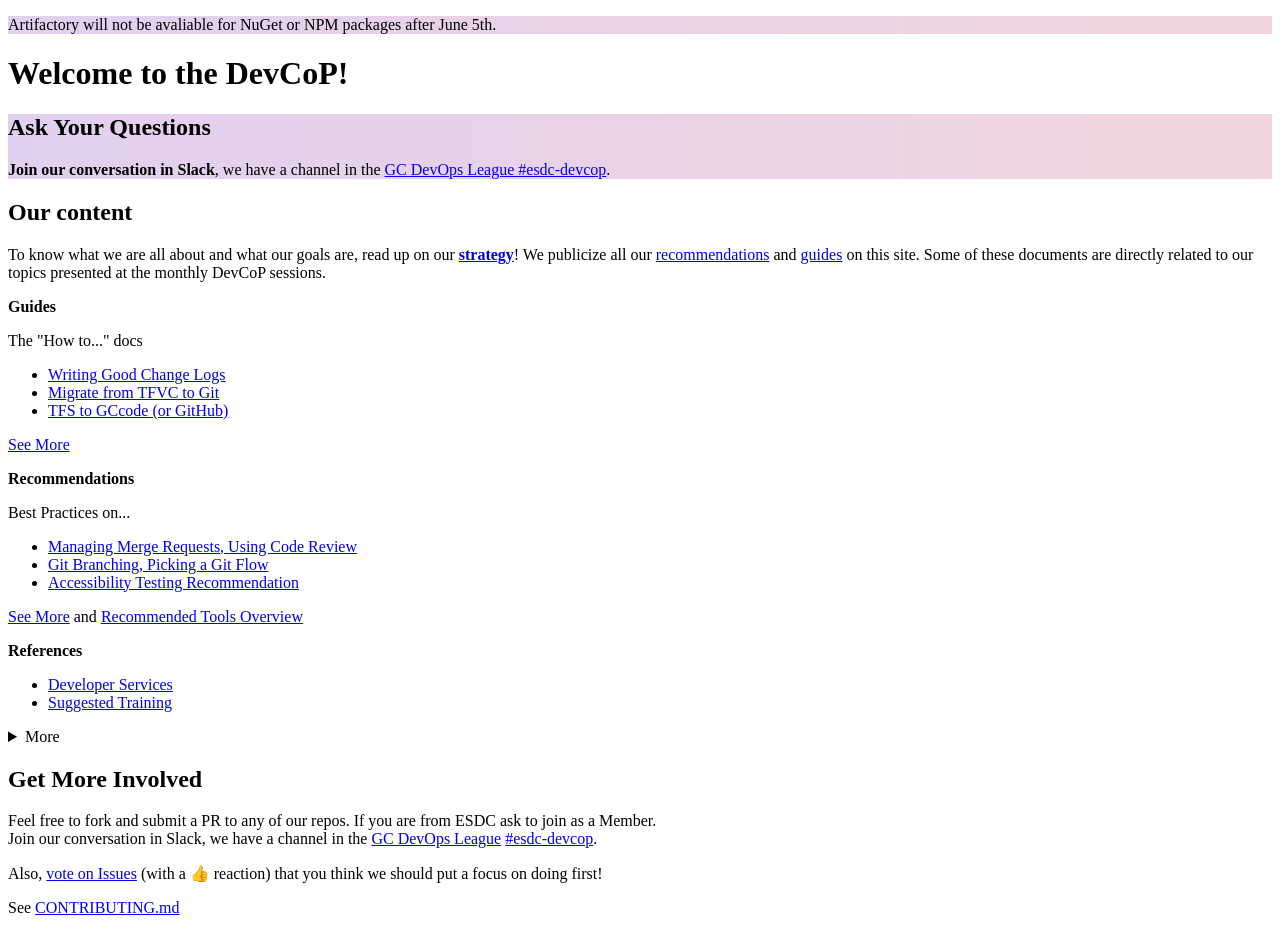
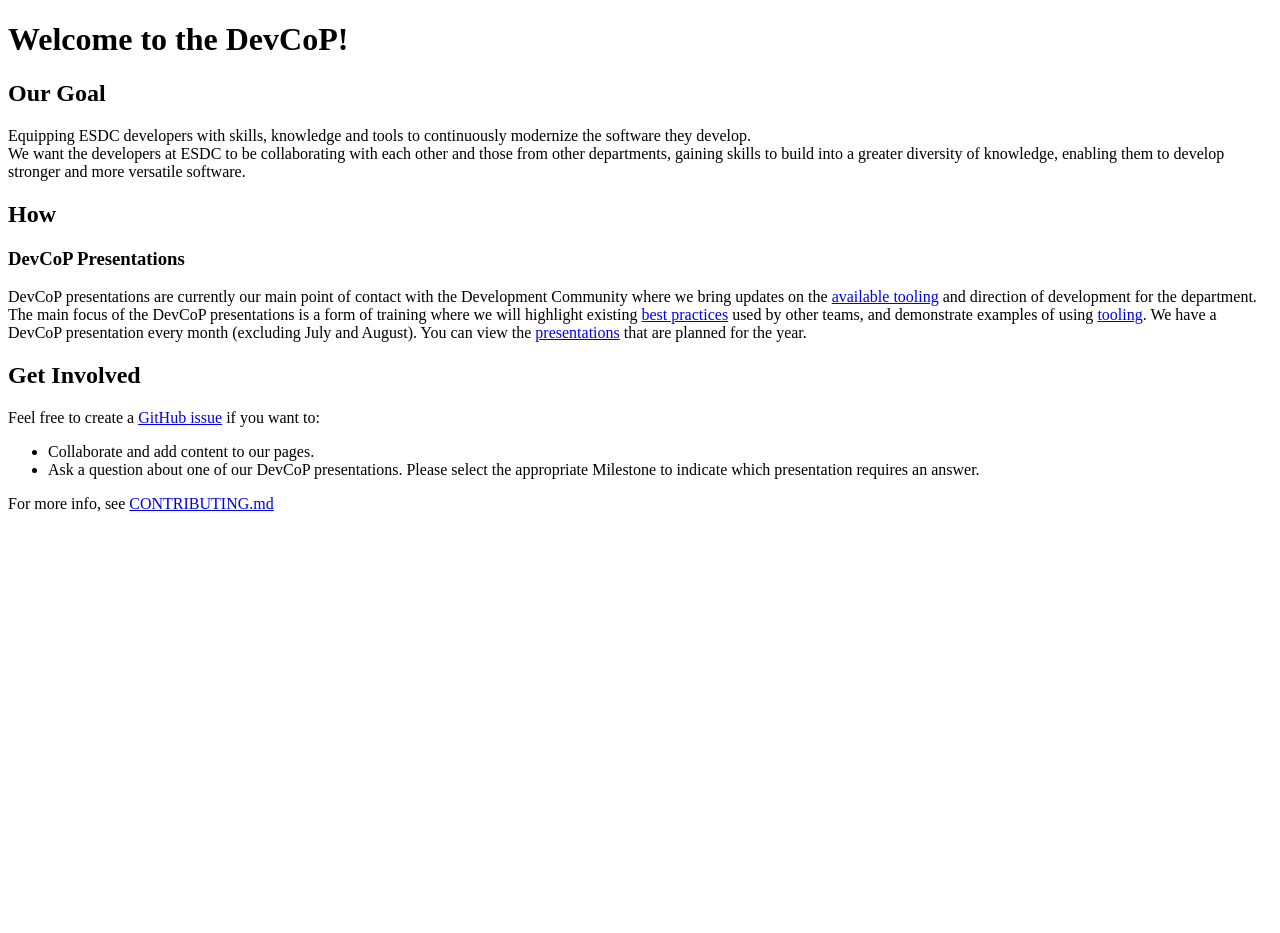
Before and after one commit to esdc-devcop/esdc-devcop.github.io, a Jekyll site: the page built from index.md, in a window 1280 px wide. Built offline with Jekyll 4.4.1, drawn with Linux system fonts in a browser that asks for light colours; emoji names are drawn with the system emoji font; comment, search, counter and statistics services are not loaded; after the commit the page ends 900 px from its top, so only the background shows below that.

Commit message:
update home page

```diff
--- a/Gemfile
+++ b/Gemfile
@@ -1 +1,2 @@
-gem `jemoji`
+source 'https://rubygems.org'
+gem 'github-pages', group: :jekyll_plugins
--- a/_data/alert.yml
+++ b/_data/alert.yml
@@ -1,3 +1,3 @@
-current: Artifactory will not be avaliable for NuGet or NPM packages after June 5th.
+current:
 past:
-  - DevCoP sessions have been postponed until further notice.
+  - Artifactory will not be avaliable for NuGet or NPM packages after June 5th.
--- a/index.md
+++ b/index.md
@@ -3,81 +3,23 @@
 title: Welcome to the DevCoP!
 ---
 
-<div class="well">
-<h2 id="ask-your-questions">Ask Your Questions</h2>
-<p class="lead"><strong>Join our conversation in Slack</strong>, we have a channel in the <a target="_blank" href="https://gcdevopsleague.slack.com/messages/CKS45C1ST/">GC DevOps League #esdc-devcop</a>.</p>
-</div>
+## Our Goal
 
-## Our content
+Equipping ESDC developers with skills, knowledge and tools to continuously modernize the software they develop.
+We want the developers at ESDC to be collaborating with each other and those from other departments, gaining skills to build into a greater diversity of knowledge, enabling them to develop stronger and more versatile software.
 
-To know what we are all about and what our goals are, read up on our **[strategy](strategy/)**!
-We publicize all our [recommendations]({{ '/' | absolute_url }}recommendations/) and [guides]({{ '/' | absolute_url }}guides/) on this site. Some of these documents are directly related to our topics presented at the monthly DevCoP sessions.
+## How
 
-<section>
-    <div class="row wb-eqht">
-        <div class="col-md-6">
-            <section class="panel panel-default hght-inhrt">
-                <div class="panel-heading">
-                    <h3 class="panel-title" id="guides">Guides</h3>
-                </div>
-                <div class="panel-body">
-                    <p class="lead">The "How to..." docs</p>
-                    <ul>
-                    {% assign sorted-guides = (site.guides | sort: 'date') | reverse %}
-                    {% for guide in sorted-guides limit:3 %}
-                        <li><a href="{{ guide.url | relative_url }}">{{ guide.title }}</a></li>
-                    {% endfor %}
-                    </ul>
-                    <p><a href="guides/">See More</a></p>
-                </div>
-            </section>
-        </div>
-        <div class="col-md-6">
-            <section class="panel panel-default hght-inhrt">
-                <div class="panel-heading">
-                    <h3 class="panel-title" id="recommendations">Recommendations</h3>
-                </div>
-                <div class="panel-body">
-                    <p class="lead">Best Practices on...</p>
-                    <ul>
-                    {% assign sorted-recommendations = (site.recommendations | sort: 'date') | reverse %}
-                    {% for recommendation in sorted-recommendations limit:3 %}
-                        <li><a href="{{ recommendation.url | relative_url }}">{{ recommendation.title }}</a></li>
-                    {% endfor %}
-                    </ul>
-                    <p><a href="recommendations/">See More</a> and <a href="tools.html">Recommended Tools Overview</a></p>
-                </div>
-            </section>
-        </div>
-    </div>
-</section>
-<section class="panel panel-default">
-    <div class="panel-heading">
-        <h3 class="panel-title" id="references">References</h3>
-    </div>
-    <div class="panel-body">
-        <ul class="colcount-md-3">
-            {% for reference in site.references %}
-            <li><a href="{{ reference.url | relative_url }}">{{ reference.title }}</a></li>
-            {% endfor %}
-        </ul>
-        <details>
-            <summary>More</summary>
-            <ul class="colcount-md-2">
-                {% for link in site.data.referenceLinks.links %}
-                <li><a href="{{ link.url | relative_url }}">{{ link.name }}</a></li>
-                {% endfor %}
-            </ul>
-        </details>
-    </div>
-</section>
+### DevCoP Presentations
 
-## Get More Involved
+DevCoP presentations are currently our main point of contact with the Development Community where we bring updates on the [available tooling]({{ '/' | absolute_url }}tools/) and direction of development for the department. The main focus of the DevCoP presentations is a form of training where we will highlight existing [best practices]({{ '/' | absolute_url }}guides/) used by other teams, and demonstrate examples of using [tooling]({{ '/' | absolute_url }}tools/).
+We have a DevCoP presentation every month (excluding July and August). You can view the [presentations]({{ '/' | absolute_url }}events/) that are planned for the year.
 
-Feel free to fork and submit a PR to any of our repos.
-If you are from ESDC ask to join as a Member.
-Join our conversation in Slack, we have a channel in the [GC DevOps League](https://gcdevopsleague.slack.com) [#esdc-devcop](https://gcdevopsleague.slack.com/messages/CKS45C1ST/).
+## Get Involved
 
-Also, [vote on Issues](https://github.com/esdc-devcop/esdc-devcop.github.io/issues?q=is%3Aissue+is%3Aopen+sort%3Areactions-%2B1-desc) (with a :+1: reaction) that you think we should put a focus on doing first!
+Feel free to create a [GitHub issue](https://github.com/esdc-devcop/esdc-devcop.github.io/issues/new/choose) if you want to:
 
-See [CONTRIBUTING.md](https://github.com/esdc-devcop/esdc-devcop.github.io/blob/master/CONTRIBUTING.md)
+- Collaborate and add content to our pages.
+- Ask a question about one of our DevCoP presentations. Please select the appropriate Milestone to indicate which presentation requires an answer.
+
+For more info, see [CONTRIBUTING.md](https://github.com/esdc-devcop/esdc-devcop.github.io/blob/master/CONTRIBUTING.md)
```
Also changed, not shown: _pages/strategy.md (deleted, +0 -52 lines).
